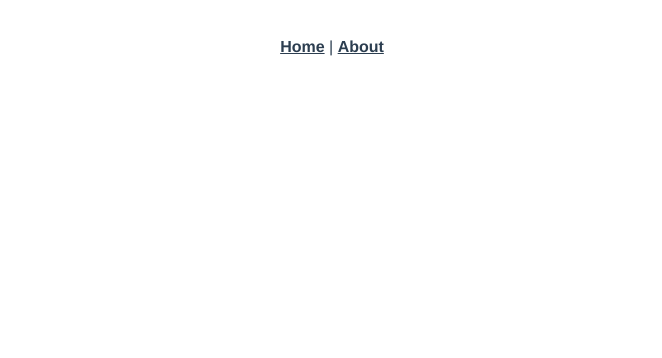
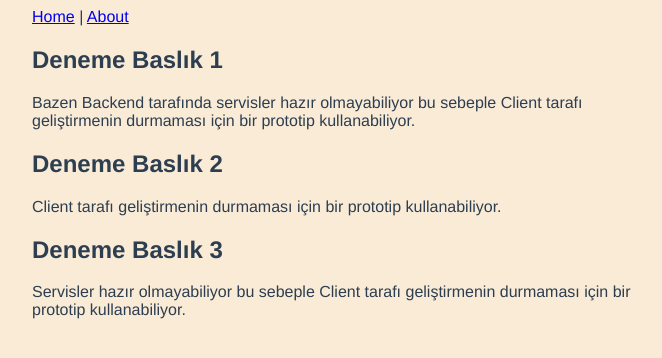
Before and after one commit to araserdgn/planner-project, a Vue app: page /home in a window 1280 px wide. Before the commit this address had no page. Shown: the top 358 px of the page, without its empty margins (308-970 px from the left). Built offline with nearby package versions, Linux system fonts and the light colour scheme; data requests are answered from the project's data file.

Commit message:
I prepare json-server and db and I use HomePage.vue

```diff
--- /dev/null
+++ b/data/db.json
@@ -0,0 +1,22 @@
+{
+    "projects" : [
+        {
+            "id":1,
+            "title":"Deneme Baslık 1",
+            "details":"Bazen Backend tarafında servisler hazır olmayabiliyor bu sebeple Client tarafı geliştirmenin durmaması için bir prototip kullanabiliyor.",
+            "complete":true
+        },
+        {
+            "id":2,
+            "title":"Deneme Baslık 2",
+            "details":"Client tarafı geliştirmenin durmaması için bir prototip kullanabiliyor.",
+            "complete":false
+        },
+        {
+            "id":3,
+            "title":"Deneme Baslık 3",
+            "details":"Servisler hazır olmayabiliyor bu sebeple Client tarafı geliştirmenin durmaması için bir prototip kullanabiliyor.",
+            "complete":true
+        }
+    ]
+}
--- a/src/App.vue
+++ b/src/App.vue
@@ -1,30 +1,33 @@
 <template>
-  <nav>
-    <router-link to="/">Home</router-link> |
-    <router-link to="/about">About</router-link>
-  </nav>
-  <router-view/>
+  <div>
+    <nav>
+      <router-link to="/home">Home</router-link> |
+      <router-link to="/add">About</router-link>
+    </nav>
+    <router-view />
+  </div>
+
 </template>
 
+<script>
+export default {
+  components: {
+
+  }
+}
+</script>
+
 <style>
+body {
+  background-color: antiquewhite;
+}
 #app {
   font-family: Avenir, Helvetica, Arial, sans-serif;
   -webkit-font-smoothing: antialiased;
   -moz-osx-font-smoothing: grayscale;
-  text-align: center;
+  max-width: 600px;
+  margin: 0 auto;
   color: #2c3e50;
 }
 
-nav {
-  padding: 30px;
-}
-
-nav a {
-  font-weight: bold;
-  color: #2c3e50;
-}
-
-nav a.router-link-exact-active {
-  color: #42b983;
-}
 </style>
--- a/src/router/index.js
+++ b/src/router/index.js
@@ -1,19 +1,22 @@
 import { createRouter, createWebHistory } from 'vue-router'
-import HomeView from '../views/HomeView.vue'
+import HomePage from '../views/HomePage.vue'
 
 const routes = [
   {
-    path: '/',
-    name: 'home',
-    component: HomeView
+    path: '/home',
+    name: 'HomePage',
+    component: HomePage
   },
   {
-    path: '/about',
-    name: 'about',
-    // route level code-splitting
-    // this generates a separate chunk (about.[hash].js) for this route
-    // which is lazy-loaded when the route is visited.
-    component: () => import(/* webpackChunkName: "about" */ '../views/AboutView.vue')
+    path: '/add',
+    name: 'AddProject',
+    component: () => import(/* webpackChunkName: "about" */ '../views/AddProject.vue')
+  },
+  {
+    path: '/projects/:id',
+    name: 'EditProject',
+    component: () => import(/* webpackChunkName: "about" */ '../views/EditProject.vue'),
+    props:true
   }
 ]
 
--- a/src/views/AboutView.vue
+++ /dev/null
@@ -1,5 +0,0 @@
-<template>
-  <div class="about">
-    <h1>This is an about page</h1>
-  </div>
-</template>
--- /dev/null
+++ b/src/views/AddProject.vue
@@ -0,0 +1,5 @@
+<template>
+  <div class="addProject">
+    <h1>This is an ADD page</h1>
+  </div>
+</template>
--- /dev/null
+++ b/src/views/HomePage.vue
@@ -0,0 +1,27 @@
+<template>
+  <div class="home">
+    <div v-if="projects.length">
+      <div v-for="project in projects" :key="project.id">
+        <h2>{{ project.title }}</h2>
+        <p>{{ project.details }}</p>
+      </div>
+    </div>
+  </div>
+</template>
+
+<script>
+export default {
+  name: "HomeView",
+  components: {
+
+  },
+  data() {
+    return {
+      projects:[]
+    }
+  },
+  mounted() {
+    fetch('http://localhost:3000/projects').then(res=>res.json()).then(data => this.projects = data).catch(err =>console.log(err.message)) //istek attık locale, sonra geen json'u okuduk
+  },
+};
+</script>
--- a/src/views/HomeView.vue
+++ /dev/null
@@ -1,14 +0,0 @@
-<template>
-  <div class="home">
-    <img alt="Vue logo" src="../assets/logo.png" />
-  </div>
-</template>
-
-<script>
-export default {
-  name: "HomeView",
-  components: {
-
-  },
-};
-</script>
```
Also changed, not shown: src/views/EditProject.vue (added, +13 -0 lines).
